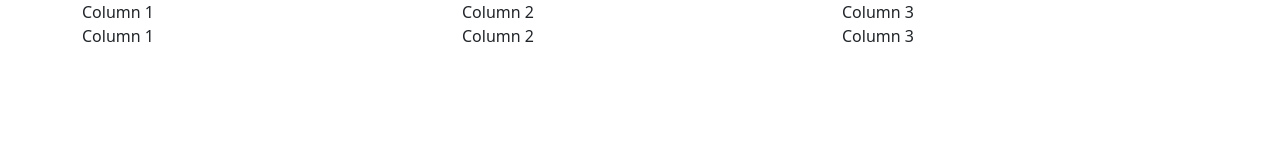
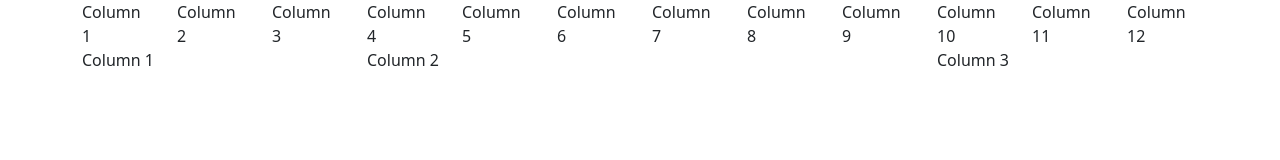
Before and after one commit to RobertAt100Percent/boot-strap-examples, a plain HTML site: page index.html in a window 1280 px wide. Drawn offline with nearby package versions, Linux system fonts and the light colour scheme.

Commit message:
3. more girds

```diff
--- a/index.html
+++ b/index.html
@@ -12,10 +12,19 @@
       <div class="col"> Column 1 </div>
       <div class="col"> Column 2 </div>
       <div class="col"> Column 3 </div>
+      <div class="col"> Column 4 </div>
+      <div class="col"> Column 5 </div>
+      <div class="col"> Column 6 </div>
+      <div class="col"> Column 7 </div>
+      <div class="col"> Column 8 </div>
+      <div class="col"> Column 9 </div>
+      <div class="col"> Column 10 </div>
+      <div class="col"> Column 11 </div>
+      <div class="col"> Column 12 </div>
       </div>
       <div class="row">
       <div class="col"> Column 1 </div>
-      <div class="col"> Column 2 </div>
+      <div class="col-6"> Column 2 </div>
       <div class="col"> Column 3 </div>
       </div>
       </div>
```
